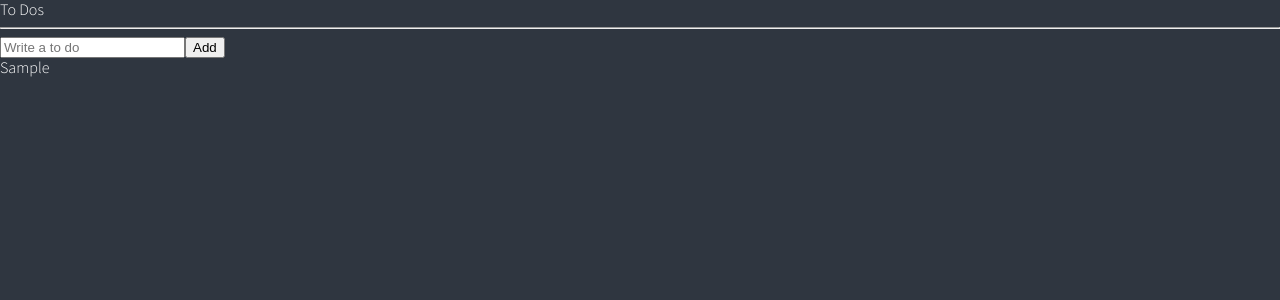
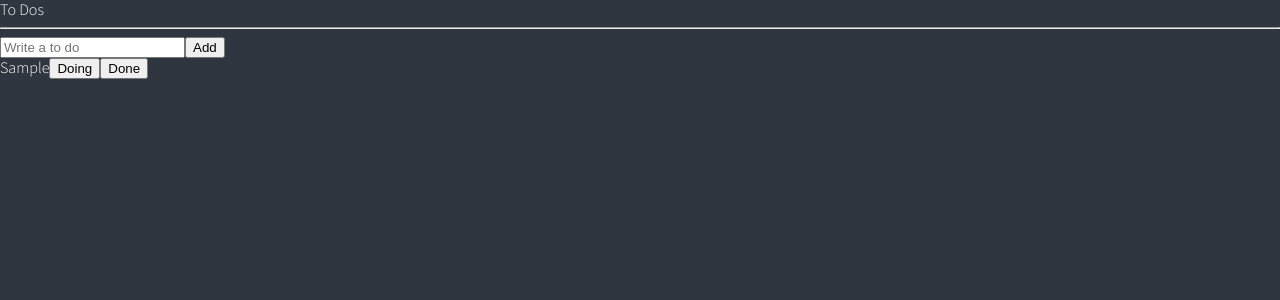
Before and after one commit to yunchan312/todo_by_ts, a React (Create React App) app: page / in a window 1280 px wide. Both pictures are taken after typing "Sample" into the empty fields and a click on the button "Add". Shown: the top 300 px of the page. Built offline with nearby package versions, Linux system fonts and the light colour scheme.

Commit message:
todo category change

```diff
--- a/src/components/ToDo.tsx
+++ b/src/components/ToDo.tsx
@@ -1,8 +1,44 @@
-import { IToDo } from "../atoms";
-import { useRecoilValue } from "recoil";
+import { IToDo, toDoState } from "../atoms";
+import React from "react";
+import { useSetRecoilState } from "recoil";
 
-function ToDo({ text }: IToDo) {
-  return <li>{text}</li>;
+function ToDo({ text, category, id }: IToDo) {
+  const setToDos = useSetRecoilState(toDoState);
+  const onClick = (event: React.MouseEvent<HTMLButtonElement>) => {
+    const {
+      currentTarget: { name },
+    } = event;
+    setToDos((oldToDos) => {
+      const targetIndex = oldToDos.findIndex((toDo) => toDo.id === id);
+      const oldToDo = oldToDos[targetIndex];
+      const newToDo = { text, id, category: name as any };
+      return [
+        ...oldToDos.slice(0, targetIndex),
+        newToDo,
+        ...oldToDos.slice(targetIndex + 1),
+      ];
+    });
+  };
+  return (
+    <li>
+      <span>{text}</span>
+      {category !== "DOING" && (
+        <button name="DOING" onClick={onClick}>
+          Doing
+        </button>
+      )}
+      {category !== "TO_DO" && (
+        <button name="TO_DO" onClick={onClick}>
+          To Do
+        </button>
+      )}
+      {category !== "DONE" && (
+        <button name="DONE" onClick={onClick}>
+          Done
+        </button>
+      )}
+    </li>
+  );
 }
 
 export default ToDo;
--- a/src/components/ToDoList.tsx
+++ b/src/components/ToDoList.tsx
@@ -12,7 +12,7 @@
       <CreateToDo />
       <ul>
         {toDos.map((toDo) => (
-          <ToDo {...toDo} />
+          <ToDo key={toDo.id} {...toDo} />
         ))}
       </ul>
     </div>
```
